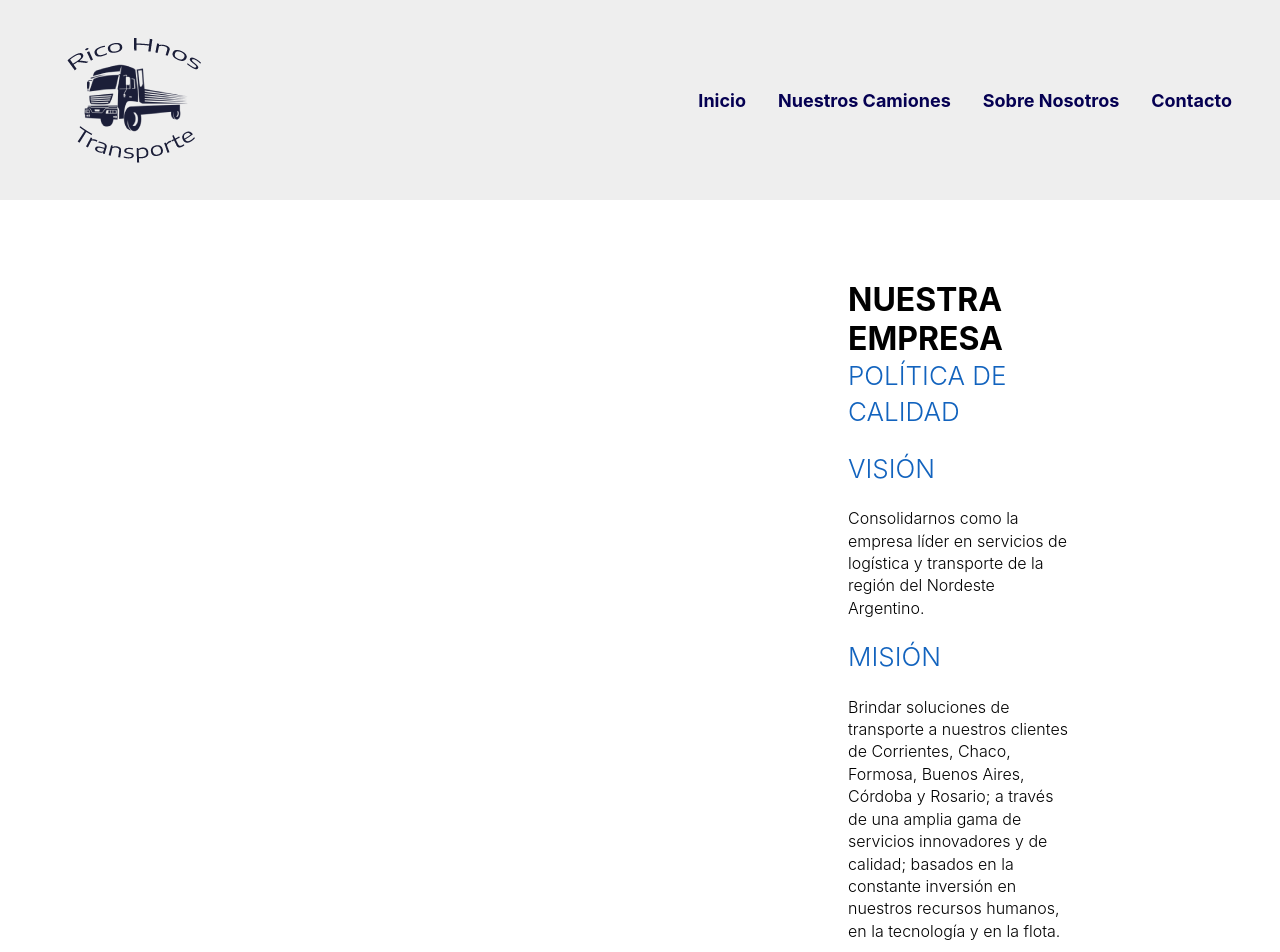
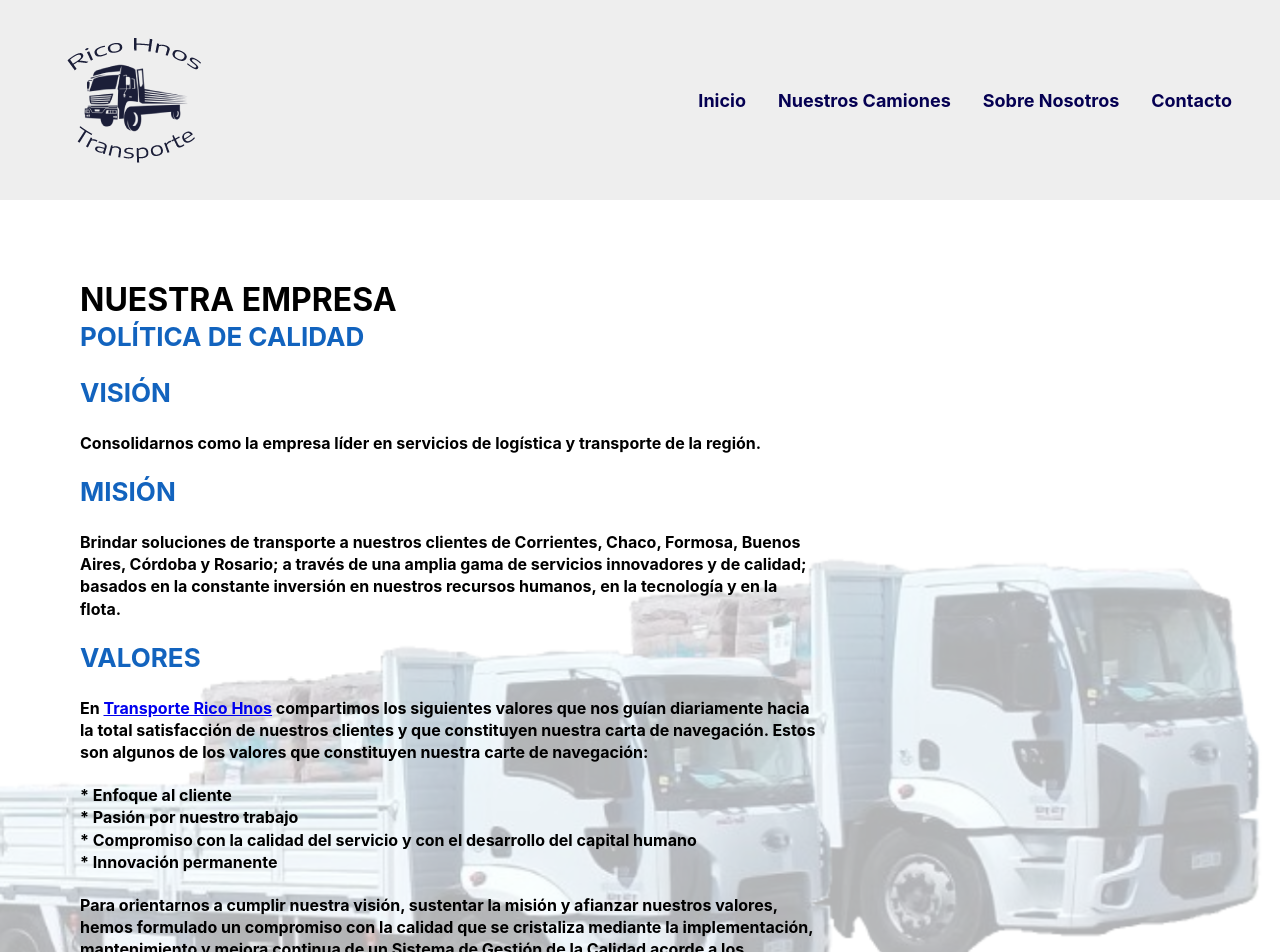
Before and after one commit to cufa03/ricotransp, a React (Create React App) app: page /about-section in a window 1280 px wide. Shown: the top 952 px of the page. Built offline with nearby package versions, Linux system fonts and the light colour scheme.

Commit message:
Finished sobre nosotros page

```diff
--- a/src/components/pages/about/index.js
+++ b/src/components/pages/about/index.js
@@ -4,20 +4,23 @@ import './styles.css';
 
 const AboutSection = () => {
 	return (
-		<div className="about__container">
-			<div className="about_img">
+		<div className="about__container img__background">
+			{/* <div className="about_img__container">
+				<div>
 					<img alt="Ford working truck" src={image} />
 				</div>
-			<div className="about__description">
+			</div> */}
+			<div className="about__bg">
+				<div className="about__description ">
 					<h2>NUESTRA EMPRESA</h2>
 					<p className="title">POLÍTICA DE CALIDAD</p>
 					<p className="title">VISIÓN</p>
-				<p>
+					<p className="text__description">
 						Consolidarnos como la empresa líder en servicios de logística y
-					transporte de la región del Nordeste Argentino.
+						transporte de la región.
 					</p>
 					<p className="title">MISIÓN</p>
-				<p>
+					<p className="text__description">
 						Brindar soluciones de transporte a nuestros clientes de Corrientes,
 						Chaco, Formosa, Buenos Aires, Córdoba y Rosario; a través de una
 						amplia gama de servicios innovadores y de calidad; basados en la
@@ -25,17 +28,17 @@ const AboutSection = () => {
 						en la flota.
 					</p>
 					<p className="title">VALORES</p>
-				<p>
+					<p className="text__description">
 						En{' '}
 						<a href="#" data-tool-tip=" Lideres en el mercado ">
 							Transporte Rico Hnos
 						</a>{' '}
-					compartimos los siguientes valores que nos guían diariamente hacia la
-					total satisfacción de nuestros clientes y que constituyen nuestra
-					carta de navegación. Estos son algunos de los valores que constituyen
-					nuestra carte de navegación:
+						compartimos los siguientes valores que nos guían diariamente hacia
+						la total satisfacción de nuestros clientes y que constituyen nuestra
+						carta de navegación. Estos son algunos de los valores que
+						constituyen nuestra carte de navegación:
 					</p>
-				<p>
+					<p className="text__description">
 						* Enfoque al cliente
 						<br />
 						* Pasión por nuestro trabajo
@@ -44,39 +47,41 @@ const AboutSection = () => {
 						capital humano
 						<br />* Innovación permanente
 					</p>
-				<p>
+					<p className="text__description">
 						Para orientarnos a cumplir nuestra visión, sustentar la misión y
 						afianzar nuestros valores, hemos formulado un compromiso con la
-					calidad que se cristaliza mediante la implementación, mantenimiento y
-					mejora continua de un Sistema de Gestión de la Calidad acorde a los
-					requerimientos de la Norma ISO 9001, versión vigente.
+						calidad que se cristaliza mediante la implementación, mantenimiento
+						y mejora continua de un Sistema de Gestión de la Calidad acorde a
+						los requerimientos de la Norma ISO 9001, versión vigente.
 					</p>
-				<p>
-					Definimos, implementamos y monitoreamos la evolución de los siguientes
-					objetivos:
+					<p className="text__description">
+						Definimos, implementamos y monitoreamos la evolución de los
+						siguientes objetivos:
 					</p>
-				<p>
+					<p className="text__description">
 						* Satisfacer las necesidades de nuestros clientes y nuestros
 						requisitos comprometidos manteniendo y mejorando nuestros estándares
 						de servicio.
 						<br />
-					* Lograr un crecimiento sostenible de nuestra empresa y eficiencia en
-					el uso de los recursos humanos, tecnológicos y de infraestructura
+						* Lograr un crecimiento sostenible de nuestra empresa y eficiencia
+						en el uso de los recursos humanos, tecnológicos y de infraestructura
 						disponibles.
 						<br />
 						* Propiciar el compromiso y la participación de los empleados
 						favoreciendo su crecimiento personal y profesional.
 						<br />
-					* Cumplir todos los requisitos legales aplicables a nuestra actividad.
+						* Cumplir todos los requisitos legales aplicables a nuestra
+						actividad.
 						<br />
 						* Cuidar el medio ambiente y emprender acciones solidarias hacia la
 						sociedad.
 						<br />* Promover la integración de los proveedores que nos acompañan
 						en la prestación de nuestros servicios. Todos los empleados y
-					directivos de Expreso Demonte estamos involucrados con la Política de
-					Calidad de nuestra organización manteniendo una actitud proactiva y
-					comprometida con ella.
+						directivos de Expreso Demonte estamos involucrados con la Política
+						de Calidad de nuestra organización manteniendo una actitud proactiva
+						y comprometida con ella.
 					</p>
+				</div>
 			</div>
 		</div>
 	);
--- a/src/components/pages/about/styles.css
+++ b/src/components/pages/about/styles.css
@@ -1,27 +1,40 @@
+.about__bg {
+  width: 100%;
+  background-color: rgba(255, 255, 255, 0.7);
+}
+
 .about__container {
   display: flex;
 }
-
-.about__description {
+.about__container .about_img__container {
   width: 50%;
-  padding: 5rem 13rem;
+  display: flex;
+  justify-content: center;
+  align-items: center;
 }
-.about__description h2 {
+.about__container .about__description {
+  width: 70%;
+  padding: 5rem;
+}
+.about__container .about__description h2 {
   font-size: 32px;
 }
-.about__description p {
+.about__container .about__description p {
   line-height: 1.4em;
-  font-weight: 300;
   margin-bottom: 20px;
 }
-.about__description .title {
+.about__container .about__description .title {
   font-size: 26px;
+  font-weight: bold;
   color: rgb(18, 99, 190);
 }
-.about__description a[data-tool-tip] {
+.about__container .about__description .text__description {
+  font-weight: 700;
+}
+.about__container .about__description a[data-tool-tip] {
   position: relative;
 }
-.about__description a[data-tool-tip]::after {
+.about__container .about__description a[data-tool-tip]::after {
   content: attr(data-tool-tip);
   display: block;
   position: absolute;
@@ -36,14 +49,14 @@
   transform: scale(0);
   transition: transform ease-in-out 200ms;
 }
-.about__description a[data-tool-tip]:hover::after {
+.about__container .about__description a[data-tool-tip]:hover::after {
   transform: scale(1);
 }
 
-.about_img {
-  width: 50%;
-  display: flex;
-  justify-content: center;
-  align-items: center;
-  font-weight: 900;
+.img__background {
+  background-image: url("../../../assets/truck.png");
+  background-size: contain;
+  background-repeat: no-repeat;
+  background-position: center;
+  background-attachment: scroll;
 }/*# sourceMappingURL=styles.css.map */
--- a/src/components/pages/about/styles.scss
+++ b/src/components/pages/about/styles.scss
@@ -1,21 +1,33 @@
+.about__bg {
+	width: 100%;
+	background-color: rgba(255, 255, 255, 0.7);
+}
+
 .about__container {
 	display: flex;
+	.about_img__container {
+		width: 50%;
+		display: flex;
+		justify-content: center;
+		align-items: center;
 	}
-
 	.about__description {
-	width: 50%;
-	padding: 5rem 13rem;
+		width: 70%;
+		padding: 5rem;
 		h2 {
 			font-size: 32px;
 		}
 		p {
 			line-height: 1.4em;
-		font-weight: 300;
 			margin-bottom: 20px;
 		}
 		.title {
 			font-size: 26px;
+			font-weight: bold;
 			color: rgb(18, 99, 190);
+		}
+		.text__description {
+			font-weight: 700;
 		}
 		a[data-tool-tip] {
 			position: relative;
@@ -39,10 +51,11 @@
 			transform: scale(1);
 		}
 	}
-.about_img {
-	width: 50%;
-	display: flex;
-	justify-content: center;
-	align-items: center;
-	font-weight: 900;
 }
+.img__background {
+	background-image: url('../../../assets/truck.png');
+	background-size: contain;
+	background-repeat: no-repeat;
+	background-position: center;
+	background-attachment: scroll;
+}
```
Also changed, not shown: 1 other file (tests, documents, lock files or other folders). Lines whose indentation alone changed are shown as unchanged.
